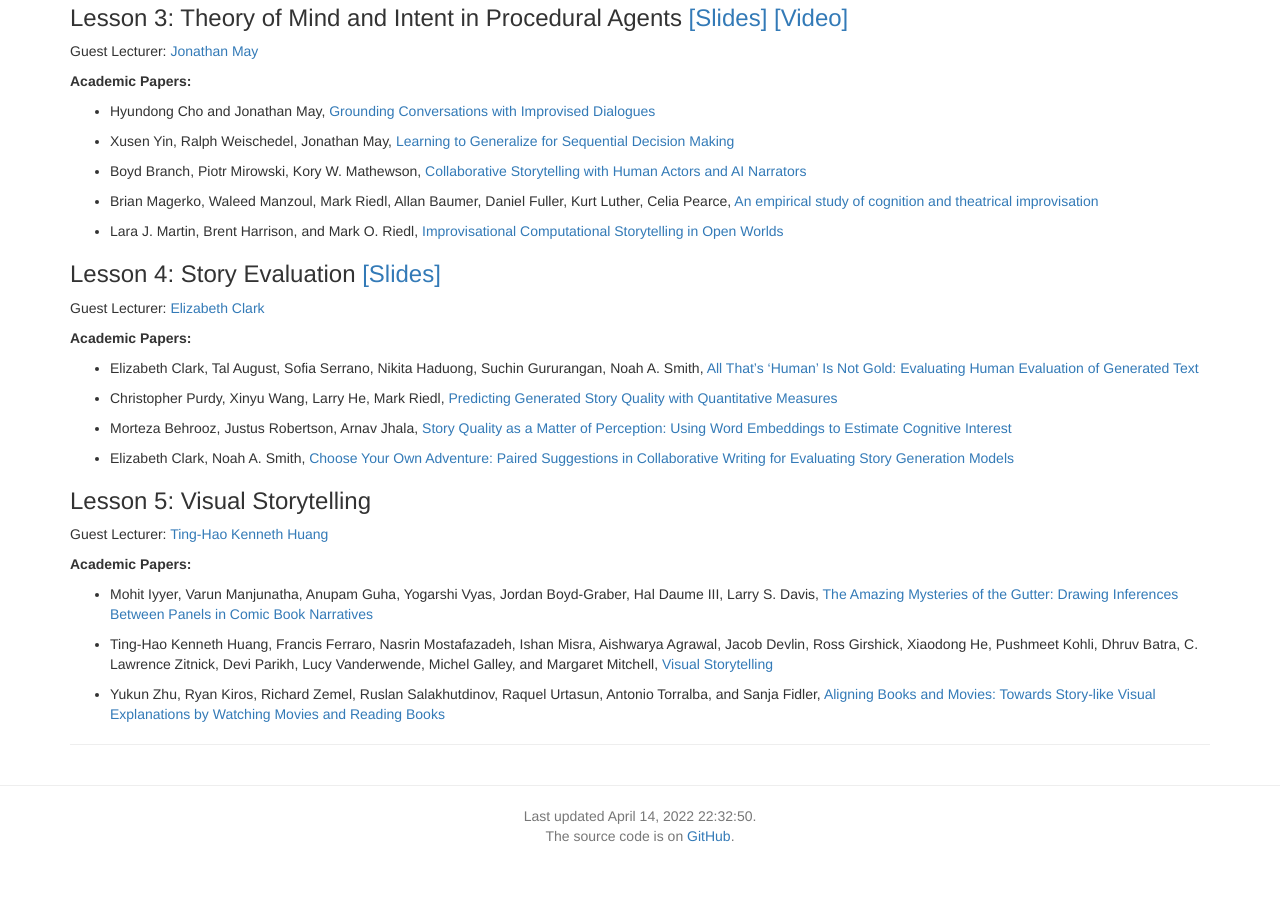
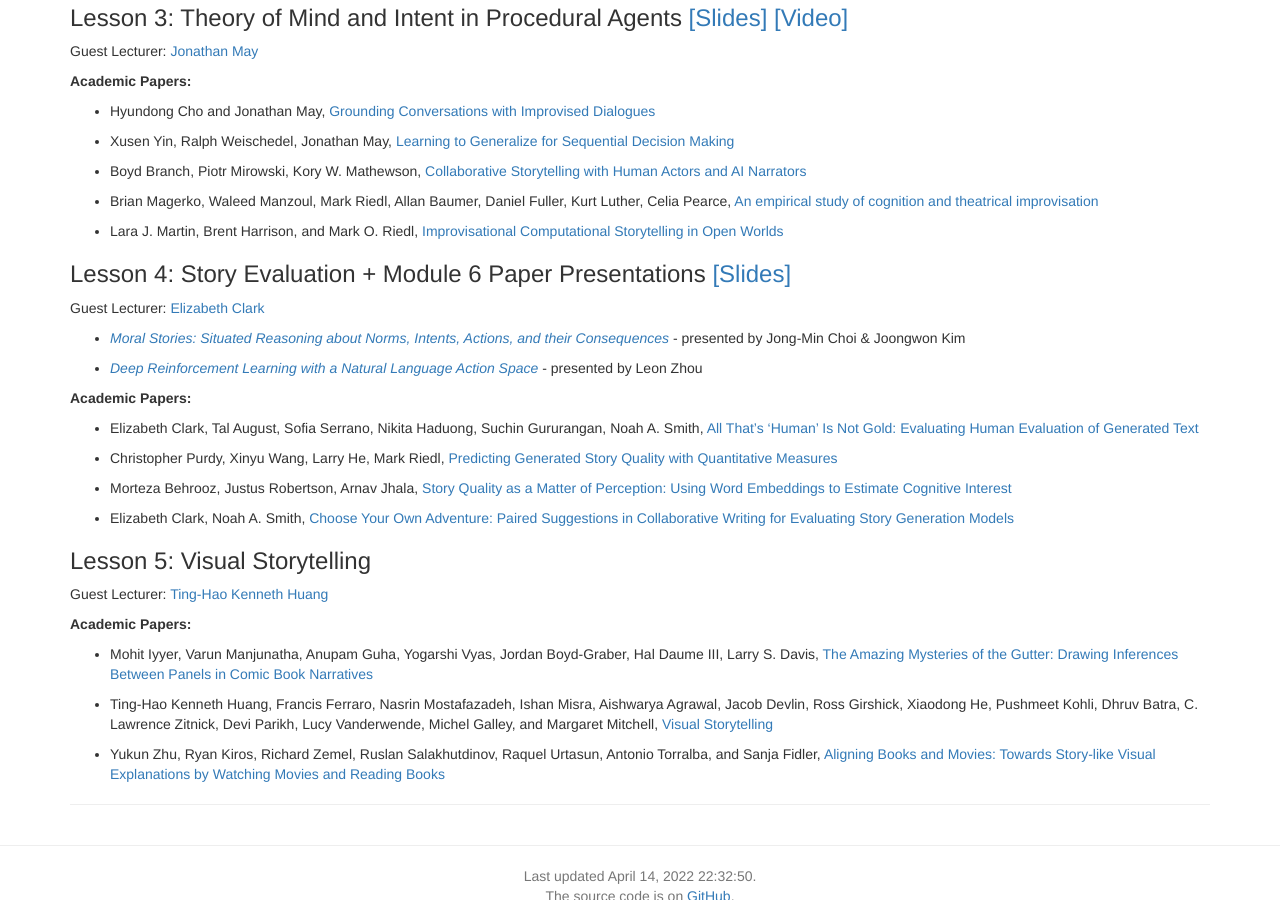
Before and after one commit to interactive-fiction-class/interactive-fiction-class.github.io, a Jekyll site: the page built from modules.md, in a window 1280 px wide and 900 px high, scrolled down 7678 px. Built offline with Jekyll 4.4.1, drawn with Linux system fonts in a browser that asks for light colours; nearby versions of some CDN libraries; a script that is not in the unit is left out; before the commit the page ends 8524 px from its top, so only the background shows below that.

Commit message:
paper presentations 4/14

```diff
--- a/_data/modules.yaml
+++ b/_data/modules.yaml
@@ -739,7 +739,7 @@
           url: https://laramartin.net/pub/Martin_ICIDS2016.pdf
           authors: Lara J. Martin, Brent Harrison, and Mark O. Riedl
     -
-      title: Story Evaluation
+      title: Story Evaluation + Module 6 Paper Presentations
       guest_speaker: Elizabeth Clark
       guest_url: https://eaclark07.github.io/
       slides: slides/22-04-14_Elizabeth-Clark_Evaluation-for-Story-Generation.pdf
@@ -760,6 +760,15 @@
           title: "Choose Your Own Adventure: Paired Suggestions in Collaborative Writing for Evaluating Story Generation Models"
           url: https://aclanthology.org/2021.naacl-main.279
           authors: Elizabeth Clark, Noah A. Smith
+      presentations:
+        -
+          presenters: "Jong-Min Choi & Joongwon Kim"
+          title: "Moral Stories: Situated Reasoning about Norms, Intents, Actions, and their Consequences"
+          url: https://aclanthology.org/2021.emnlp-main.54/
+        -
+          presenters: Leon Zhou
+          title: Deep Reinforcement Learning with a Natural Language Action Space
+          url: https://aclanthology.org/P16-1153/
     -
       title: Visual Storytelling
       guest_speaker: Ting-Hao Kenneth Huang
```
